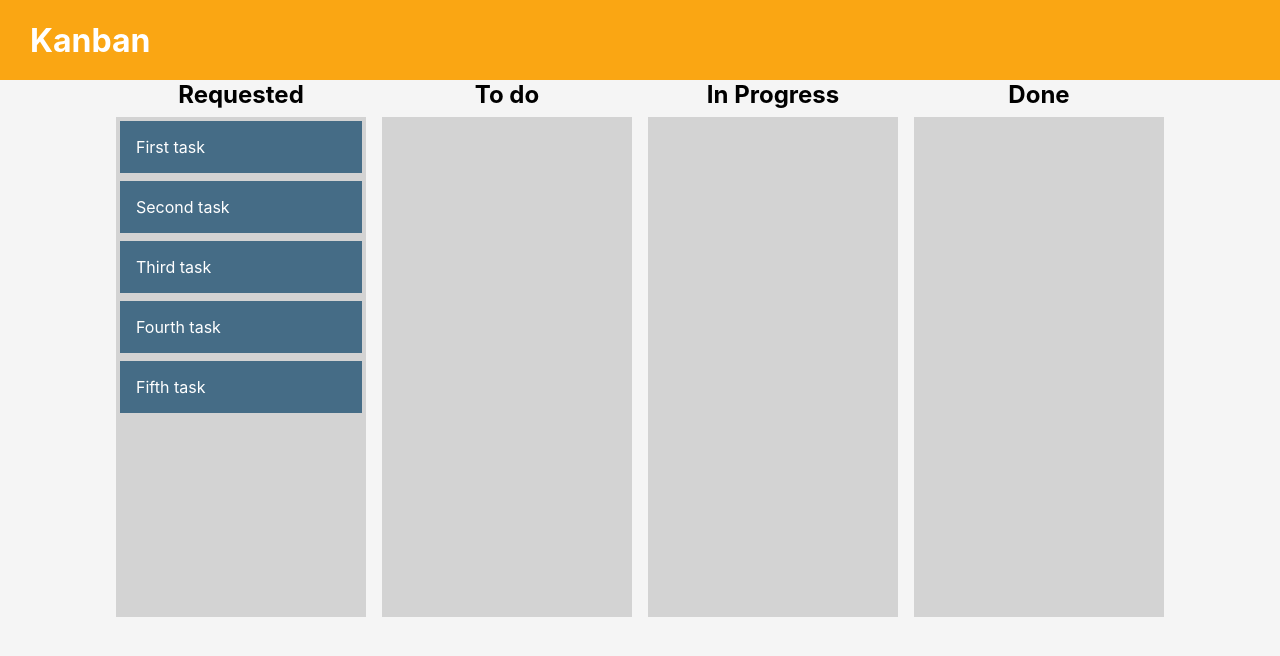
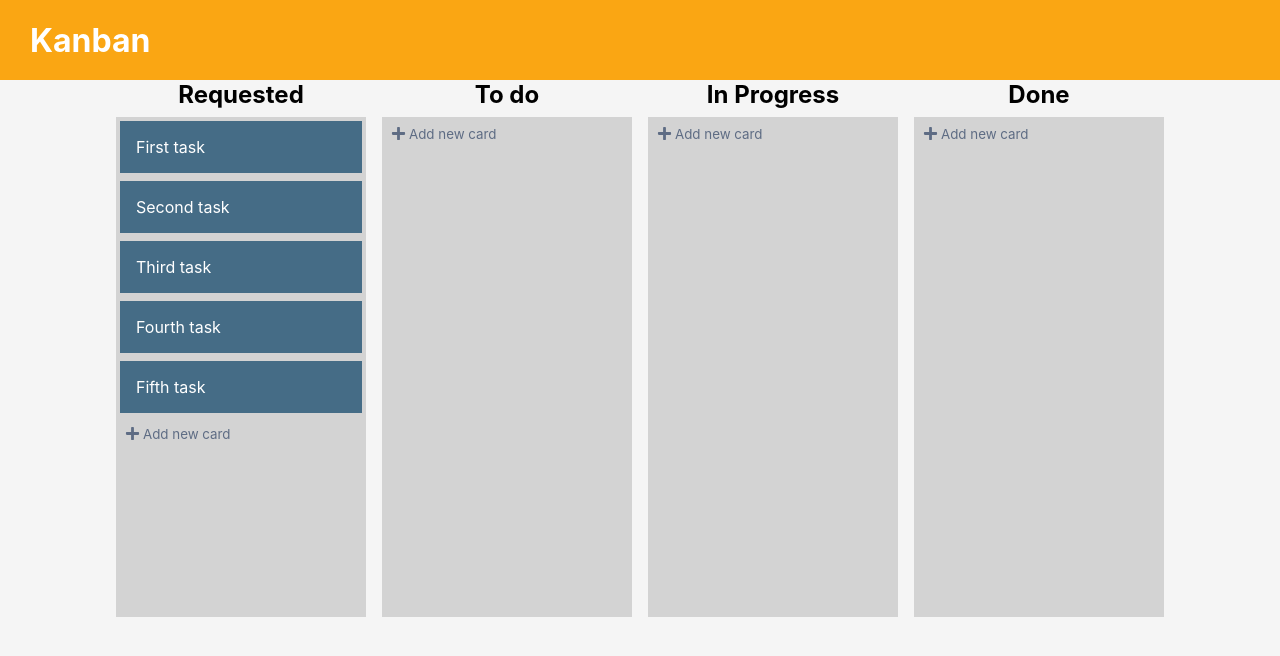
Before and after one commit to DionerWeiss/kanban, a React (Create React App) app: page / in a window 1280 px wide. Shown: the top 656 px of the page. Built offline with nearby package versions, Linux system fonts and the light colour scheme.

Commit message:
button new card

```diff
--- a/package.json
+++ b/package.json
@@ -12,6 +12,7 @@
     "react": "^16.13.1",
     "react-beautiful-dnd": "^13.0.0",
     "react-dom": "^16.13.1",
+    "react-icons": "^3.11.0",
     "react-scripts": "3.4.3",
     "styled-components": "^5.2.0",
     "typescript": "~3.7.2",
--- a/src/components/List/index.tsx
+++ b/src/components/List/index.tsx
@@ -2,6 +2,7 @@ import React from 'react';
 import {
   Droppable,
 } from 'react-beautiful-dnd';
+import { AddButton, AddButtonIcon, Container } from './styles';
 
 // import { Container } from './styles';
 
@@ -14,14 +15,7 @@ const List: React.FC<ListProps> = ({
   children, columnId, name,
 }) => {
   return (
-    <div
-      style={{
-        display: 'flex',
-        flexDirection: 'column',
-        alignItems: 'center',
-      }}
-
-    >
+    <Container>
       <h2>{name}</h2>
       <div style={{ margin: 8 }}>
         <Droppable droppableId={columnId} key={columnId}>
@@ -42,12 +36,18 @@ const List: React.FC<ListProps> = ({
                 {children}
 
                 {provided.placeholder}
+                <AddButton type="button">
+                  <AddButtonIcon />
+                  {' '}
+                  Add new card
+                </AddButton>
               </div>
             );
           }}
         </Droppable>
+
       </div>
-    </div>
+    </Container>
   );
 };
 
--- a/src/components/List/styles.ts
+++ b/src/components/List/styles.ts
@@ -1,17 +1,34 @@
 import styled from 'styled-components';
+import { FaPlus } from 'react-icons/fa';
 
 export const Container = styled.div`
-  padding: 0 15px;
-  height: 100%;
-  flex: 0 0 320px;
-  border-radius: 10px 10px 0px 0px;
-  background: #8A8C8E;
-  & + div {
-    border-left: 1px solid rgba(0, 0, 0, 0.05);
-    margin-left: 10px;
+  display: flex;
+  flex-direction: column;
+  align-items: center;
+`;
+
+export const AddButton = styled.button`
+  /* flex: 1 0 auto; */
+  /* width: 100%; */
+  display: flex;
+  padding: 3px;
+  background: transparent;
+  color: #5e6c84;
+  border-radius: 5px;
+  /* text-decoration: none; */
+  outline: none;
+  border-color: transparent;
+
+  &:hover {
+    opacity: 0.8;
+    cursor: pointer;
   }
 
-  ul {
-    margin-top: 10px;
-  }
 `;
+
+export const AddButtonIcon = styled(FaPlus)`
+  height: 15px;
+  width: 15px;
+  color: #5e6c84;
+  margin-right: 3px;
+`;
--- a/src/pages/Board/index.tsx
+++ b/src/pages/Board/index.tsx
@@ -5,6 +5,8 @@ import {
 import { v4 as uuid } from 'uuid';
 import Card from '../../components/Card';
 import List from '../../components/List';
+
+import { Container } from './styles';
 
 const itemsFromBackend = [
   { id: uuid(), content: 'First task' },
@@ -33,7 +35,7 @@ const columnsFromBackend = {
   },
 };
 
-function App() {
+function Board() {
   const [columns, setColumns] = useState(columnsFromBackend);
   const onDragEnd = (result: DropResult) => {
     if (!result.destination) return;
@@ -73,7 +75,7 @@ function App() {
   };
 
   return (
-    <div style={{ display: 'flex', justifyContent: 'center', height: '100%' }}>
+    <Container>
       <DragDropContext
         onDragEnd={result => onDragEnd(result)}
       >
@@ -91,8 +93,8 @@ function App() {
           );
         })}
       </DragDropContext>
-    </div>
+    </Container>
   );
 }
 
-export default App;
+export default Board;
--- a/src/pages/Board/styles.ts
+++ b/src/pages/Board/styles.ts
@@ -1,8 +1,9 @@
 import styled from 'styled-components';
 
 export const Container = styled.div`
-
-  /* padding: 20px 0; */
+  display: flex;
+  justify-content: center;
+  /* height: '100%'  */
 
 `;
 
```
Also changed, not shown: src/pages/Board/index-bkp.tsx (renamed from src/pages/Board/index2.tsx).
